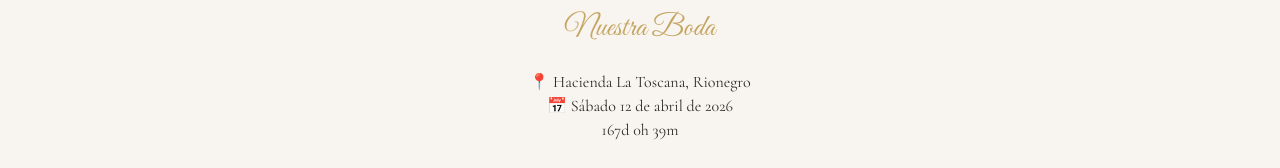
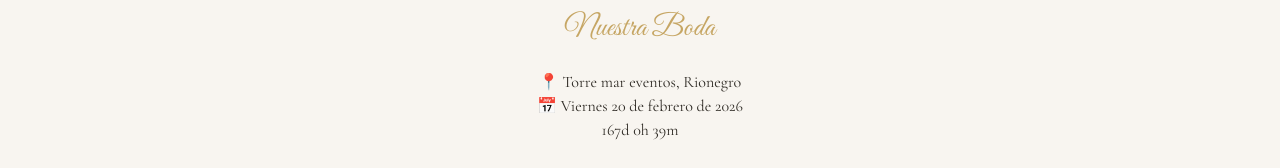
Before and after one commit to Susanabt1001419/Invitacion---Boda, a Next.js app: page / in a window 1280 px wide. Shown: the part 1014-1182 px from the top of the page. Built offline with nearby package versions, Linux system fonts and the light colour scheme.

Commit message:
Update wedding details in index.js

```diff
--- a/pages/index.js
+++ b/pages/index.js
@@ -13,8 +13,8 @@ export default function Home() {
       </Section>
       <Section>
         <h2 className='font-script text-3xl text-gold mb-6'>Nuestra Boda</h2>
-        <p>📍 Hacienda La Toscana, Rionegro</p>
-        <p>📅 Sábado 12 de abril de 2026</p>
+        <p>📍 Torre mar eventos, Rionegro</p>
+        <p>📅 Viernes 20 de febrero de 2026</p>
         <WeddingCountdown date={weddingDate} />
       </Section>
       <footer className='py-12 text-sm text-gray-600'>Con amor, Susana & Diego 💛</footer>
```
